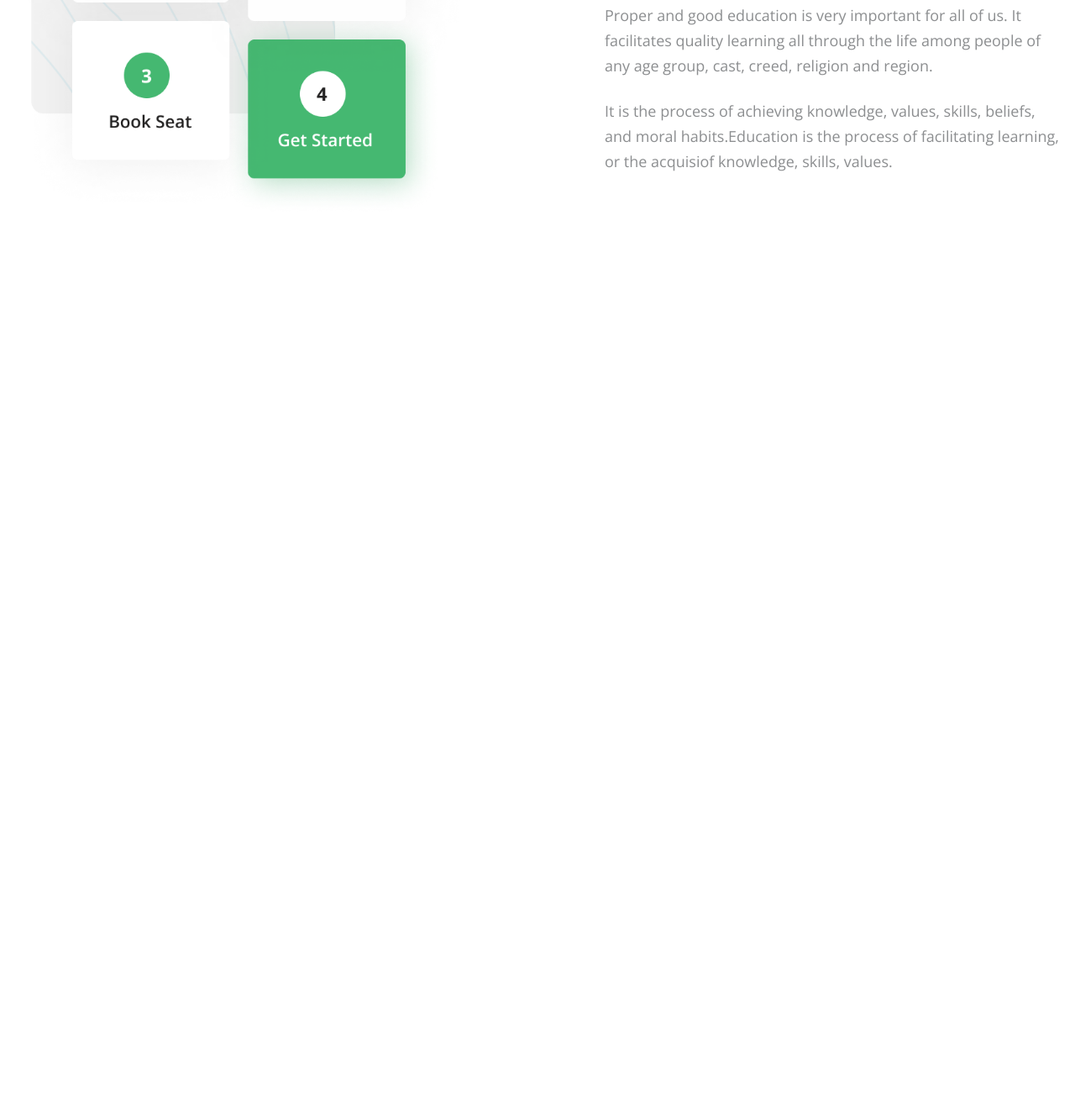
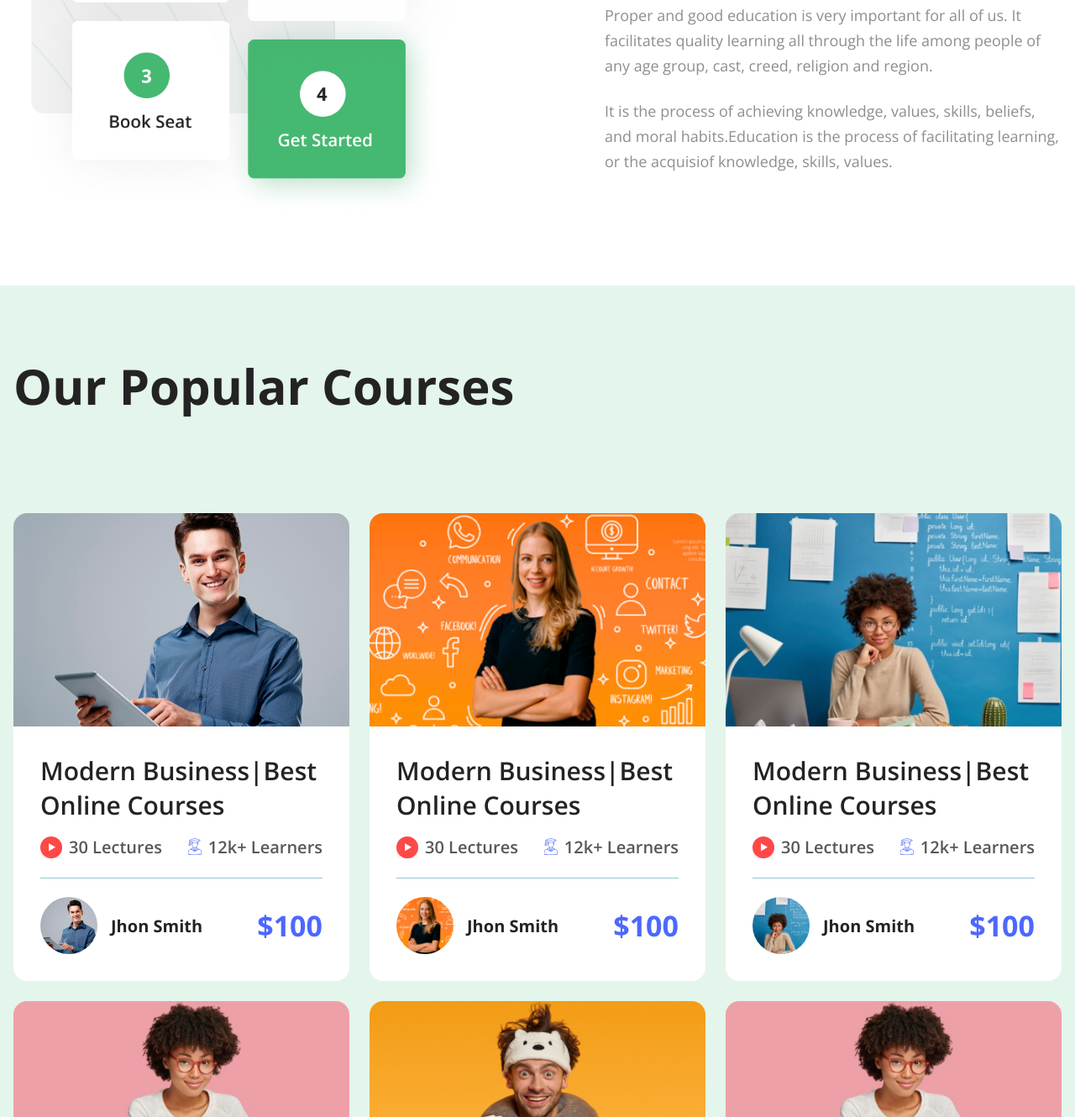
Before and after one commit to makandrr/ucoda-layout, an Astro site: page / in a window 1280 px wide. Shown: the part 1470-2800 px from the top of the page at 84% size. Before the commit the page ends 1810 px from the top, so only its background shows below. Built offline with nearby package versions, Linux system fonts and the light colour scheme; Astro itself is replaced by a stand-in of ours.

Commit message:
Popular Courses component

```diff
--- /dev/null
+++ b/src/components/CourseCard.astro
@@ -0,0 +1,106 @@
+---
+const {coursePreview} = Astro.props
+---
+
+<li class="card">
+  <div class="frame">
+    <img src={coursePreview} alt="">
+  </div>
+  <div class="card-data">
+    <h3>Modern Business|Best Online Courses</h3>
+    <div class="course-numbers">
+      <div class="amount lectures-amount">
+        <img src="/play.png" alt="">
+        <p>30 Lectures</p>
+      </div>
+      <div class="amount learners-amount">
+        <img src="/learner.svg" alt="">
+        <p>12k+ Learners</p>
+      </div>
+    </div>
+    <div class="splitter"></div>
+    <div class="course-author">
+      <div class="avatar-frame">
+        <img class="author-avatar" src={coursePreview} alt="">
+      </div>
+      <h3 class="author-name">Jhon Smith</h3>
+      <div class="author-course-price">$100</div>
+    </div>
+  </div>
+</li>
+
+<style>
+.card {
+  background-color: #fff;
+  border-radius: 1rem;
+}
+.frame, .avatar-frame {
+  border-radius: 1rem 1rem 0 0 ;
+  --n: 449;
+  --d: 285;
+  aspect-ratio: var(--n) / var(--d);
+  overflow: hidden;
+  display: flex;
+  justify-content: center;
+  align-items: center;
+}
+
+.avatar-frame {
+  --n: 1;
+  --d: 1;
+  border-radius: 100%;
+  height: 4.25rem;
+}
+
+.frame > img, .avatar-frame > img {
+  inline-size: 100%;
+  block-size: 100%;
+  object-fit: cover;
+}
+.card-data {
+  padding: 2rem;
+}
+h3 {
+  color: #242323;
+  font-weight: 600;
+  font-size: 1.875rem;
+}
+.course-numbers {
+  display: flex;
+  justify-content: space-between;
+  margin-top: 1rem;
+  align-items: center;
+}
+.course-numbers .amount {
+  display: flex;
+  align-items: center;
+  gap: .5rem;
+}
+.course-numbers p {
+  white-space: nowrap;
+  color: #575859;
+  font-weight: 600;
+  font-size: 1.25rem;
+}
+.splitter {
+  height: 1px;
+  background: rgba(38, 142, 170, 0.50);
+  margin: 1.4rem 0;
+}
+.course-author {
+  display: flex;
+  align-items: center;
+}
+.author-name {
+  margin-left: 1rem;
+  color: #242323;
+  font-size: 1.25rem;
+  font-weight: 700;
+}
+.author-course-price {
+  margin-left: auto;
+  color: #4C68FF;
+  font-size: 2.125rem;
+  font-weight: 700;
+}
+</style>
--- /dev/null
+++ b/src/components/PopularCourses.astro
@@ -0,0 +1,55 @@
+---
+import Container from "../layouts/Container.astro";
+import CourseCard from "./CourseCard.astro";
+---
+
+<div class="courses">
+  <Container>
+    <h2>Our Popular Courses</h2>
+    <ul role="list" class="course-list">
+      <div class="card"><CourseCard coursePreview="/courses/c1.jpg" /></div>
+      <div class="card"><CourseCard coursePreview="/courses/c2.jpg" /></div>
+      <div class="card"><CourseCard coursePreview="/courses/c3.jpg" /></div>
+      <div class="card"><CourseCard coursePreview="/courses/c4.jpg" /></div>
+      <div class="card"><CourseCard coursePreview="/courses/c5.jpg" /></div>
+      <div class="card"><CourseCard coursePreview="/courses/c6.jpg" /></div>
+    </ul>
+    <div class="button-container">
+      <a class="button" data-size="large" href="#">View All Courses</a>
+    </div>
+  </Container>
+</div>
+
+<style>
+  .courses {
+    background-color: var(--accent-light);
+    padding: 5rem 0;
+  }
+  h2 {
+    color: #242323;
+    font-size: 3.625rem;
+  }
+  .course-list {
+    list-style-type: none;
+    display: grid;
+    grid-template-columns: 1fr 1fr 1fr;
+    gap: 1.5rem;
+    margin-top: 7rem;
+  }
+  .course-list > :nth-child(3n-1) {
+    transform: translateY(-3.5rem);
+  }
+  .button-container {
+    display: flex;
+    justify-content: center;
+    margin-top: 3rem;
+  }
+  @media (max-width: 80em) {
+    .course-list > :nth-child(3n-1) {
+      transform: none;
+    }
+    .course-list {
+      grid-template-columns: repeat(auto-fit, minmax(360px, 1fr));
+    }
+  }
+</style>
--- a/src/pages/index.astro
+++ b/src/pages/index.astro
@@ -3,12 +3,14 @@ import Layout from "../layouts/Layout.astro"
 import Hero from "../components/Hero.astro"
 import Trusted from "../components/Trusted.astro"
 import GetStarted from "../components/GetStarted.astro"
+import PopularCourses from "../components/PopularCourses.astro"
 ---
 
 <Layout title="U-Coda">
 	<Hero />
 	<Trusted />
 	<GetStarted />
+	<PopularCourses />
 </Layout>
 
 <style>
```
Also changed, not shown: public/courses/c1.jpg (added), public/courses/c1a.png (added), public/courses/c2.jpg (added), public/courses/c2a.png (added), public/courses/c3.jpg (added), public/courses/c4.jpg (added), public/courses/c5.jpg (added), public/courses/c6.jpg (added), public/learner.svg (added), public/play.png (added), public/play.svg (added).
